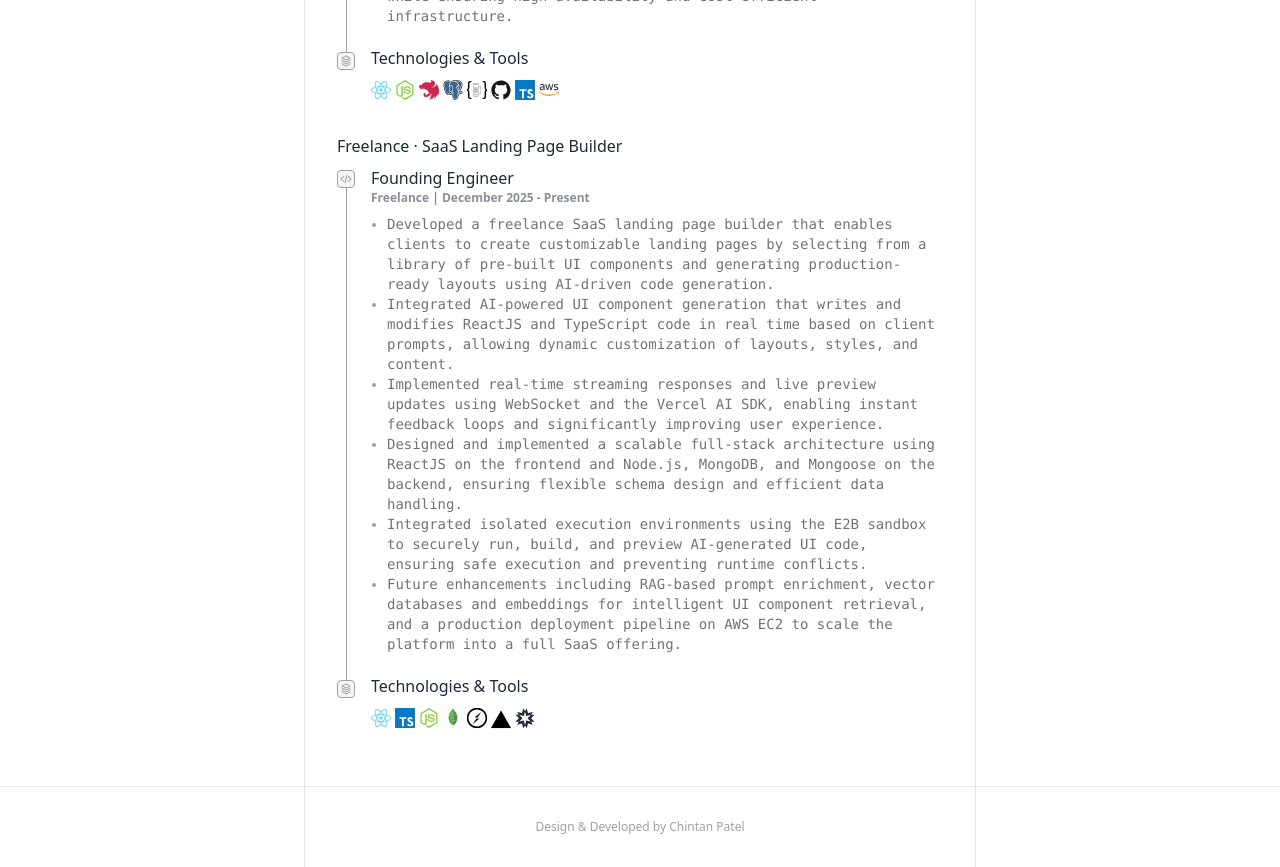
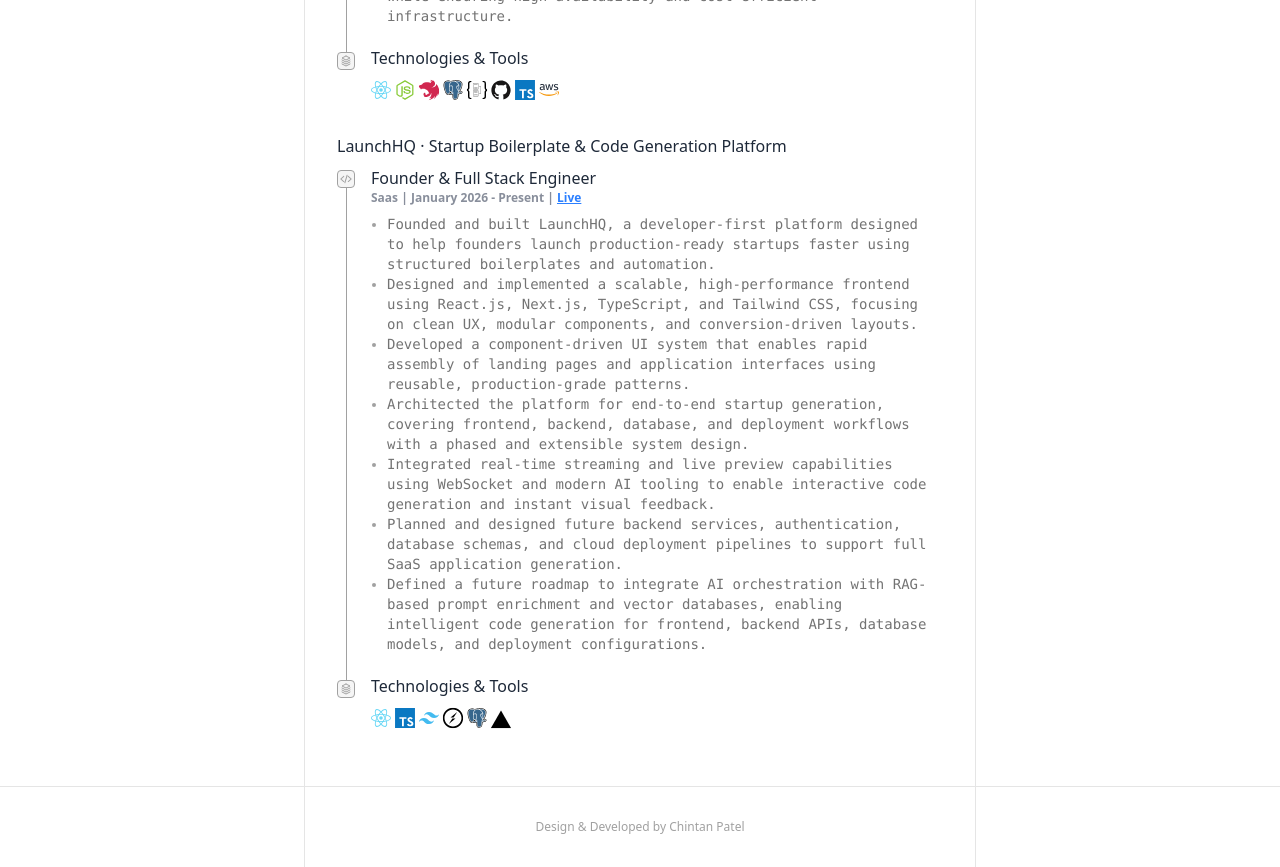
Before and after one commit to chintan1081/portfolio, a React (Vite) app: page /work in a window 1280 px wide. Shown: the part 620-1487 px from the top of the page. Built offline with nearby package versions, Linux system fonts and the light colour scheme.

Commit message:
update resume

```diff
--- a/src/components/ExperienceSection.tsx
+++ b/src/components/ExperienceSection.tsx
@@ -1,11 +1,12 @@
 import { IoCodeSlash } from "react-icons/io5";
 import { TbStack3 } from "react-icons/tb";
 import ToolsTechnology from "./ui/ToolsTechnology";
-import { AwsIcon, E2BIcon, GithubIcon, MongoDBIcon, NestjsIcon, NodeIcon, PostgresIcon, ReactIcon, TypeOrmIcon, TypescriptIcon, VercelIcon, WebsocketIcon } from "./ui/stackIcon";
+import { AwsIcon, E2BIcon, GithubIcon, MongoDBIcon, NestjsIcon, NodeIcon, PostgresIcon, ReactIcon, TailwindIcon, TypeOrmIcon, TypescriptIcon, VercelIcon, WebsocketIcon } from "./ui/stackIcon";
 
 type Experience = {
   companyName: string;
   role: string;
+  live: string | null;
   employmentType: string;
   startDate: string;
   endDate?: string;
@@ -20,6 +21,7 @@
       role: "Software Engineer",
       employmentType: "Full-time",
       startDate: "May 2024",
+      live: null,
       endDate: "September 2025",
       bullets: [
   "Developed the entire frontend of ZapHalo, implementing real-time communication between WhatsApp users and AI agents using WebSockets, significantly enhancing responsiveness and user engagement.",
@@ -37,28 +39,35 @@
           { title: "Typescript", icon: TypescriptIcon, href: "" },
           { title: "AWS", icon: AwsIcon, href: "" },]
     },
-    {
-  companyName: "Freelance · SaaS Landing Page Builder",
-  role: "Founding Engineer",
-  employmentType: "Freelance",
-  startDate: "December 2025",
+   {
+  companyName: "LaunchHQ · Startup Boilerplate & Code Generation Platform",
+  role: "Founder & Full Stack Engineer",
+  employmentType: "Saas",
+  live: "https://www.launchhq.dev",
+  startDate: "January 2026",
   endDate: "Present",
   bullets: [
-    "Developed a freelance SaaS landing page builder that enables clients to create customizable landing pages by selecting from a library of pre-built UI components and generating production-ready layouts using AI-driven code generation.",
-    "Integrated AI-powered UI component generation that writes and modifies ReactJS and TypeScript code in real time based on client prompts, allowing dynamic customization of layouts, styles, and content.",
-    "Implemented real-time streaming responses and live preview updates using WebSocket and the Vercel AI SDK, enabling instant feedback loops and significantly improving user experience.",
-    "Designed and implemented a scalable full-stack architecture using ReactJS on the frontend and Node.js, MongoDB, and Mongoose on the backend, ensuring flexible schema design and efficient data handling.",
-    "Integrated isolated execution environments using the E2B sandbox to securely run, build, and preview AI-generated UI code, ensuring safe execution and preventing runtime conflicts.",
-    "Future enhancements including RAG-based prompt enrichment, vector databases and embeddings for intelligent UI component retrieval, and a production deployment pipeline on AWS EC2 to scale the platform into a full SaaS offering."
+    "Founded and built LaunchHQ, a developer-first platform designed to help founders launch production-ready startups faster using structured boilerplates and automation.",
+
+    "Designed and implemented a scalable, high-performance frontend using React.js, Next.js, TypeScript, and Tailwind CSS, focusing on clean UX, modular components, and conversion-driven layouts.",
+
+    "Developed a component-driven UI system that enables rapid assembly of landing pages and application interfaces using reusable, production-grade patterns.",
+
+    "Architected the platform for end-to-end startup generation, covering frontend, backend, database, and deployment workflows with a phased and extensible system design.",
+
+    "Integrated real-time streaming and live preview capabilities using WebSocket and modern AI tooling to enable interactive code generation and instant visual feedback.",
+
+    "Planned and designed future backend services, authentication, database schemas, and cloud deployment pipelines to support full SaaS application generation.",
+
+    "Defined a future roadmap to integrate AI orchestration with RAG-based prompt enrichment and vector databases, enabling intelligent code generation for frontend, backend APIs, database models, and deployment configurations."
   ],
   technologies: [
     { title: "React.js", icon: ReactIcon, href: "" },
     { title: "TypeScript", icon: TypescriptIcon, href: "" },
-    { title: "Node.js", icon: NodeIcon, href: "" },
-    { title: "MongoDB", icon: MongoDBIcon, href: "" },
+    { title: "Tailwind CSS", icon: TailwindIcon, href: "" },
     { title: "WebSocket", icon: WebsocketIcon, href: "" },
+    { title: "Postgres", icon: PostgresIcon, href: "" },
     { title: "Vercel AI SDK", icon: VercelIcon, href: "" },
-    { title: "E2B Sandbox", icon: E2BIcon, href: "" }
   ]
 }
 
@@ -84,7 +93,8 @@
                   <div className="flex flex-col">
                     <p className="font-medium text-base">{exp.role}</p>
                     <span className="text-xs font-semibold text-gray-500/80">
-                      {exp.employmentType} | {exp.startDate}{exp.endDate ? ` - ${exp.endDate}` : ""}
+                      {exp.employmentType} | {exp.startDate}{exp.endDate ? ` - ${exp.endDate} ` : ""}
+                      {exp.live ? <>| <a className="text-blue-500 underline hover:text-blue-700">Live</a></> : null}
                     </span>
                     <ul className="pl-4 py-2 font-mono text-sm marker:text-neutral-400 list-disc text-neutral-500">
                       {exp.bullets.map((b, i) => (
--- a/src/components/Resume.tsx
+++ b/src/components/Resume.tsx
@@ -1,6 +1,6 @@
 import { FiDownload, FiExternalLink } from "react-icons/fi";
 
-const RESUME_FILE_ID = "1P86ANc89npPxKieRI3x7DI0sdazsX_jm";
+const RESUME_FILE_ID = "18d8Jp9tllKip0lZa-20s-2_Q0atXzzC7";
 const DRIVE_PREVIEW = `https://drive.google.com/file/d/${RESUME_FILE_ID}/preview`;
 const DRIVE_VIEW = `https://drive.google.com/uc?export=download&id=${RESUME_FILE_ID}`;
 
```
